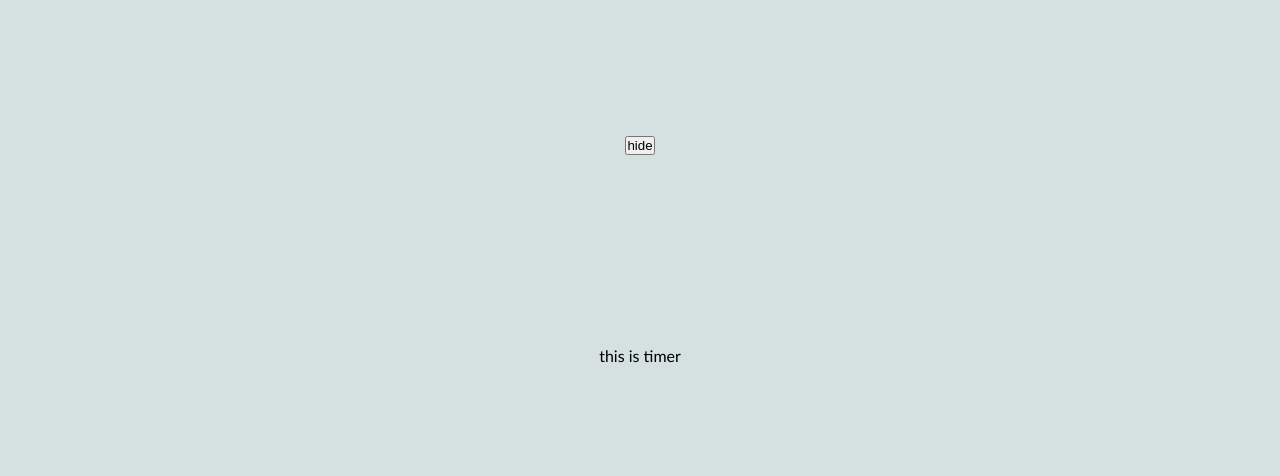
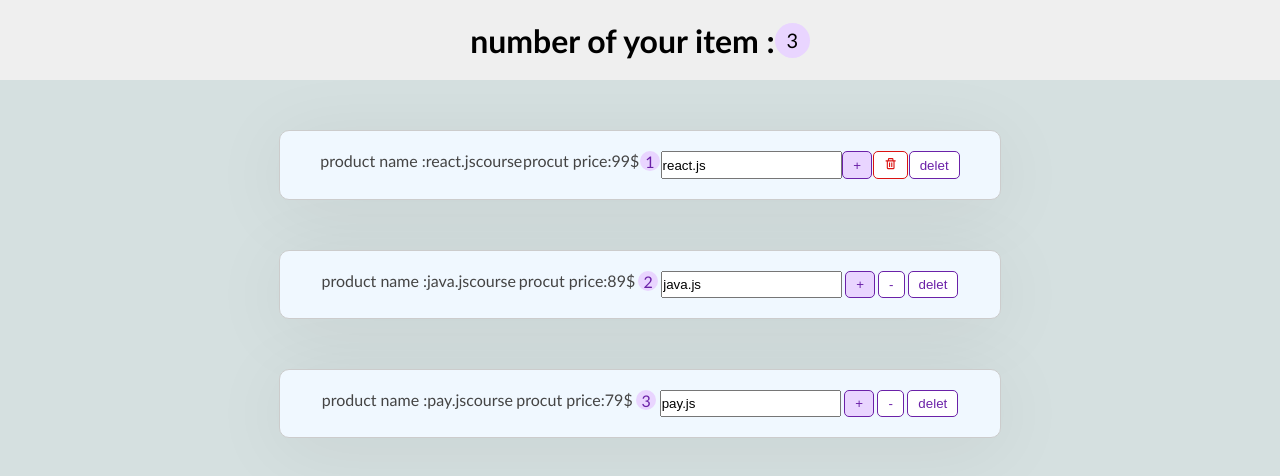
Before and after one commit to alimhp/react-course, a React (Create React App) app: page / in a window 1280 px wide. Shown: the top 476 px of the page. Built offline with nearby package versions, Linux system fonts and the light colour scheme.

Commit message:
clean code till contex

```diff
--- a/src/App.js
+++ b/src/App.js
@@ -1,13 +1,17 @@
-import React, { Component, useState } from "react";
+import React, { Component, createContext, useState } from "react";
 import Hookcounter from "./component/product/hook/Hookcounter";
 import Hookobject from "./component/product/hook/Hookobject";
 import ProductList from "./component/product/ProductList";
 import styles from "./App.module.css";
 import Navigation from "./component/navbar/navigation";
-import ClassCounter from "./component/ClassCounter/ClassCountainer";
+import FunctionalTimer from "./component/timer/FunctionalTimer";
 import Functionalcounter from "./component/Functionalcounter";
-import ClassTimer from "./component/ClassTimer";
-import FunctionalTimer from "./component/FunctionalTimer";
+import ClassTimer from "./component/timer/ClassTimer";
+import CounterProvider from "./component/Contex/CounterProvider";
+import CounterOne from "./component/Contex/CounterOne";
+import Wrapper from "./component/Hoc/Wrapper";
+
+export const NewContex = React.createContext;
 
 class App extends Component {
   state = {
@@ -18,12 +22,10 @@ class App extends Component {
     ],
     isShow: true,
   };
-  //  for removing item
   removeHandler = (id) => {
     const filtering = this.state.product.filter((p) => p.id !== id);
     this.setState({ product: filtering });
   };
-  // for incremenet
   incrementHandler = (id) => {
     const product = [...this.state.product];
     const selectedItem = product.find((p) => p.id === id);
@@ -51,26 +53,21 @@ class App extends Component {
   };
   render() {
     return (
-      <div className={styles.container}>
-        <button onClick={() => this.setState({ isShow: !this.state.isShow })}>
-          {this.state.isShow ? "hide" : "show"}
-        </button>
-        {this.state.isShow && <FunctionalTimer />}
-        {/* <button onClick={() => this.setstate({ isShow: !this.State.isShow })}>
-          {this.state.isShow ? "show" : "hide"}
-        </button>
-        {this.state.isShow && <ClassTimer />} */}
-        {/* <Functionalcounter /> */}
-        {/* <Navigation product={this.state.product} />
+      <>
+        {/* <CounterProvider>
+          <p> welcome to contex</p>
+          <CounterOne />
+        </CounterProvider> */}
+        <Navigation product={this.state.product} />
         <ProductList
           product={this.state.product}
           dicresmentHandler={this.dicresmentHandler}
           onChange={this.changeHandler}
           incrementHandler={this.incrementHandler}
           removeHandler={this.removeHandler}
-        /> */}
-      </div>
+        />
+      </>
     );
   }
 }
-export default App;
+export default Wrapper(App, "container");
--- /dev/null
+++ b/src/component/Contex/CounterOne.js
@@ -0,0 +1,13 @@
+import { useContext } from "react";
+import { CounterContex } from "./CounterProvider";
+
+const CounterOne = () => {
+  const count = useContext(CounterContex);
+  return (
+    <div>
+      <h2>count is:{count}</h2>
+    </div>
+  );
+};
+
+export default CounterOne;
--- /dev/null
+++ b/src/component/Contex/CounterProvider.js
@@ -0,0 +1,12 @@
+import { createContext, useState } from "react";
+
+export const CounterContex = createContext();
+
+const CounterProvider = ({ children }) => {
+  const [count, setCount] = useState(3);
+  return (
+    <CounterContex.Provider value={count}>{children}</CounterContex.Provider>
+  );
+};
+
+export default CounterProvider;
--- a/src/component/FunctionalTimer.jsx
+++ /dev/null
@@ -1,19 +0,0 @@
-import { useEffect, useState } from "react";
-
-const FunctionalTimer = () => {
-  const [count, setcount] = useState(0);
-//   clear interval in useeffect creat by returne:)
-  useEffect(() => {
-    const mytimer = setInterval(() => {
-      console.log("salam ali");
-      setcount(count + 1);
-    }, 1000);
-    return () => {
-      console.log("stop");
-      clearInterval(mytimer);
-    };
-  }, []);
-  return <div>this is timer</div>;
-};
-
-export default FunctionalTimer;
--- /dev/null
+++ b/src/component/Hoc/Wrapper.js
@@ -0,0 +1,15 @@
+// const Wrapper = (props) => {
+//   return <div className={props.class}>{props.children}</div>;
+// };
+
+const Wrapper = (WrappedComponent, className) => {
+  return (props) => {
+    return (
+      <div className={className}>
+        <WrappedComponent />
+      </div>
+    );
+  };
+};
+
+export default Wrapper;
--- a/src/component/product/ProductList.js
+++ b/src/component/product/ProductList.js
@@ -7,7 +7,8 @@ class ProductList extends Component {
     if (this.props.product.length === 0)
       return <div>there is nothing here</div>;
     return (
-      <div>
+      <div className="productsList">
+
         {this.props.product.map((product, index) => {
           return (
             <Product
--- a/src/component/product/product.module.css
+++ b/src/component/product/product.module.css
@@ -7,7 +7,7 @@
   background-color: aliceblue;
   justify-content: space-around;
   width: 40rem;
-  margin-top: 50px;
+  margin: 50px auto 0;
   color: #444;
 }
 .button {
--- /dev/null
+++ b/src/component/timer/FunctionalTimer.jsx
@@ -0,0 +1,33 @@
+import { useEffect, useState } from "react";
+
+const FunctionalTimer = () => {
+  const [count, setcount] = useState(0);
+
+  useEffect(() => {
+    setInterval(() => {
+      setcount(count + 1);
+    }, 1000);
+  }, []);
+
+  return <div>this is component</div>;
+};
+
+export default FunctionalTimer;
+
+// const FunctionalTimer = () => {
+//   const [count, setcount] = useState(0);
+//   //   clear interval in useeffect creat by returne:)
+//   useEffect(() => {
+//     const mytimer = setInterval(() => {
+//       console.log("salam ali");
+//       setcount(count + 1);
+//     }, 1000);
+//     return () => {
+//       console.log("stop");
+//       clearInterval(mytimer);
+//     };
+//   }, []);
+//   return <div>this is timer</div>;
+// };
+
+// export default FunctionalTimer;
```
Also changed, not shown: src/component/timer/ClassTimer.jsx (renamed from src/component/ClassTimer.jsx).
